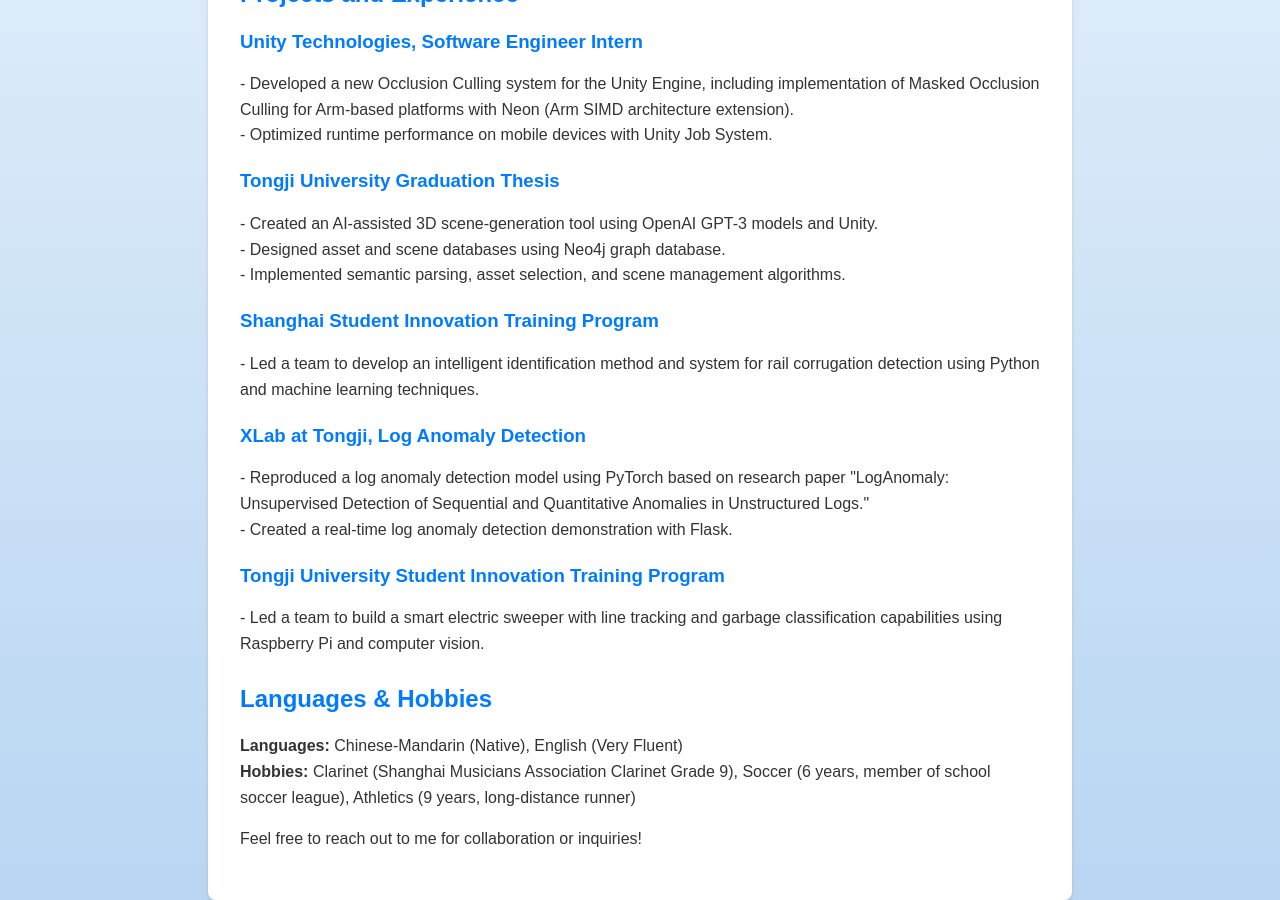
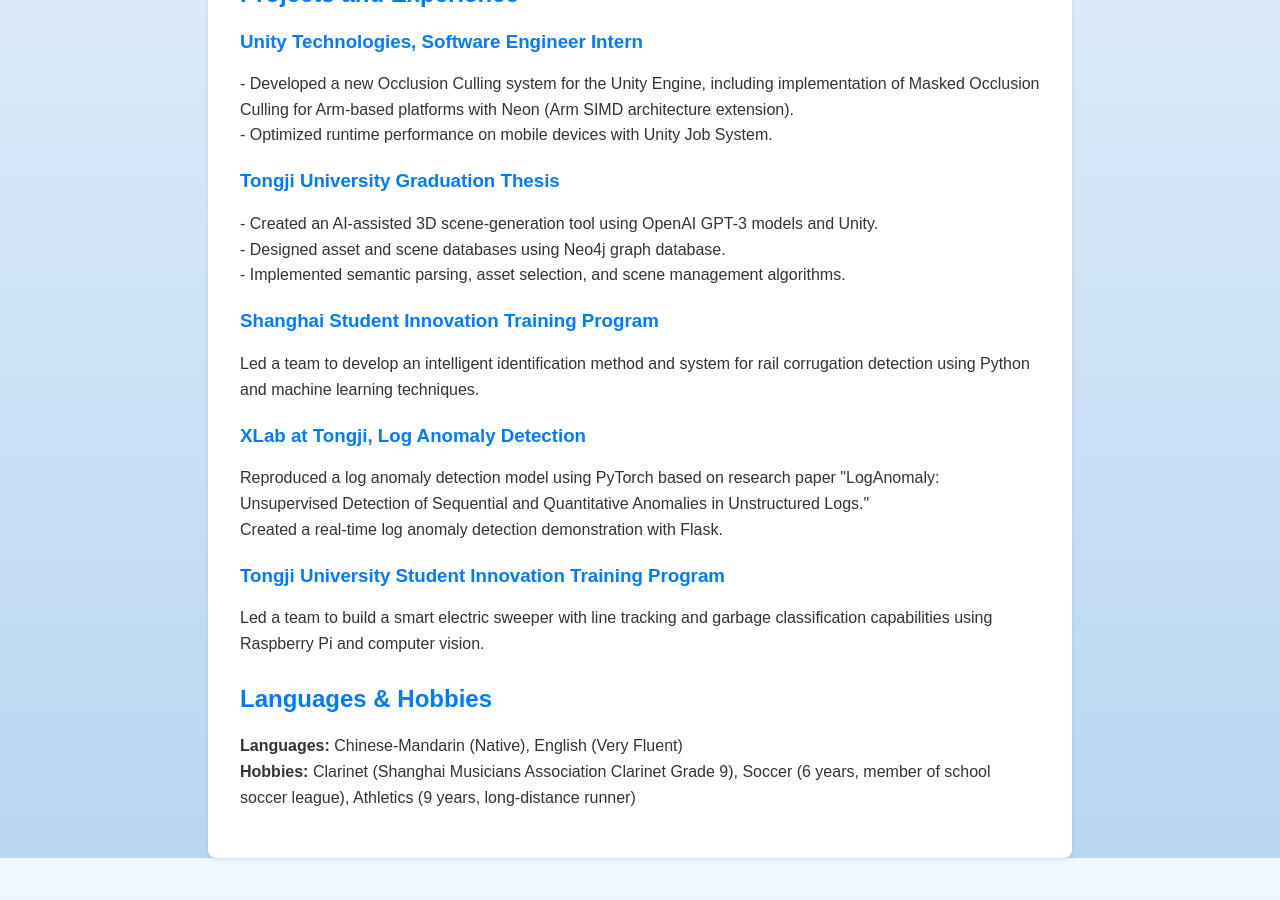
Before and after one commit to AlphaWhiskyLou/AlphaWhiskyLou.github.io, a Jekyll site: the page index.html, which Jekyll copies as it is, in a window 1280 px wide and 900 px high, scrolled down 576 px. Built offline with Jekyll 4.4.1, drawn with Linux system fonts in a browser that asks for light colours; after the commit the page ends 1434 px from its top, so only the background shows below that.

Commit message:
Update index.html

```diff
--- a/index.html
+++ b/index.html
@@ -99,18 +99,18 @@
 
         <h3>Shanghai Student Innovation Training Program</h3>
         <p>
-        - Led a team to develop an intelligent identification method and system for rail corrugation detection using Python and machine learning techniques.
+            Led a team to develop an intelligent identification method and system for rail corrugation detection using Python and machine learning techniques.
         </p>
 
         <h3>XLab at Tongji, Log Anomaly Detection</h3>
         <p>
-        - Reproduced a log anomaly detection model using PyTorch based on research paper "LogAnomaly: Unsupervised Detection of Sequential and Quantitative Anomalies in Unstructured Logs."<br>
-        - Created a real-time log anomaly detection demonstration with Flask.
+            Reproduced a log anomaly detection model using PyTorch based on research paper "LogAnomaly: Unsupervised Detection of Sequential and Quantitative Anomalies in Unstructured Logs."<br>
+            Created a real-time log anomaly detection demonstration with Flask.
         </p>
 
         <h3>Tongji University Student Innovation Training Program</h3>
         <p>
-        - Led a team to build a smart electric sweeper with line tracking and garbage classification capabilities using Raspberry Pi and computer vision.
+            Led a team to build a smart electric sweeper with line tracking and garbage classification capabilities using Raspberry Pi and computer vision.
         </p>
 
     <!-- Add more project sections here -->
@@ -120,7 +120,6 @@
       <strong>Languages:</strong> Chinese-Mandarin (Native), English (Very Fluent)<br>
       <strong>Hobbies:</strong> Clarinet (Shanghai Musicians Association Clarinet Grade 9), Soccer (6 years, member of school soccer league), Athletics (9 years, long-distance runner)
     </p>
-    <p>Feel free to reach out to me for collaboration or inquiries!</p>
   </div>
 
 </body>
```
